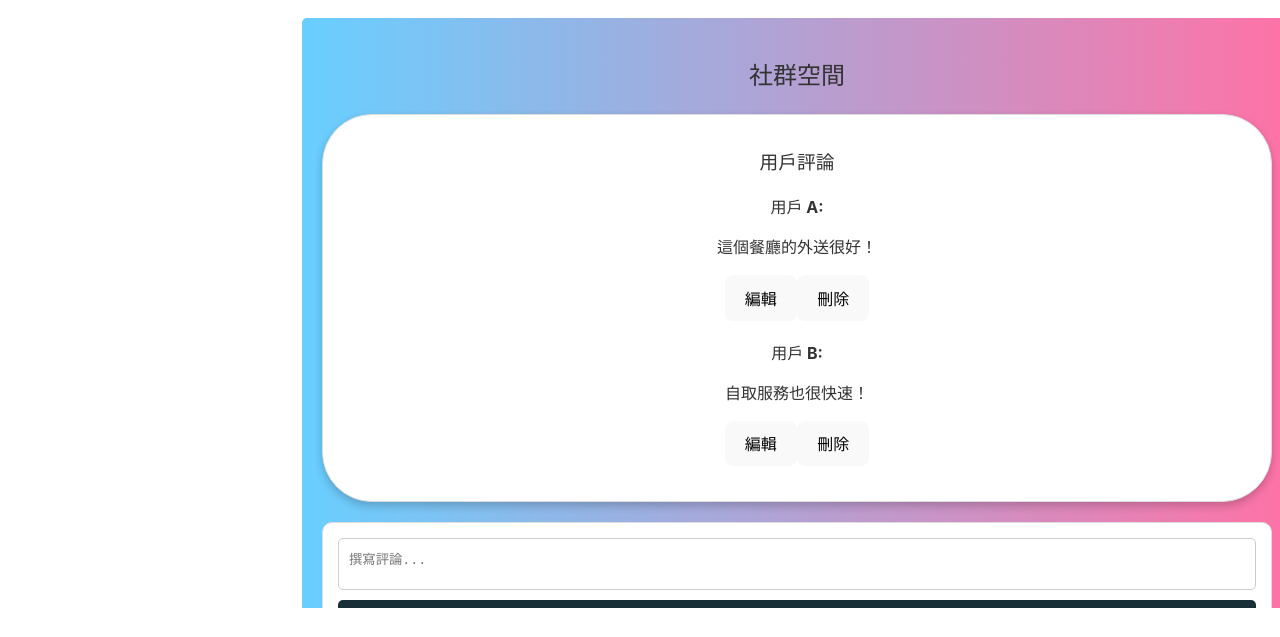
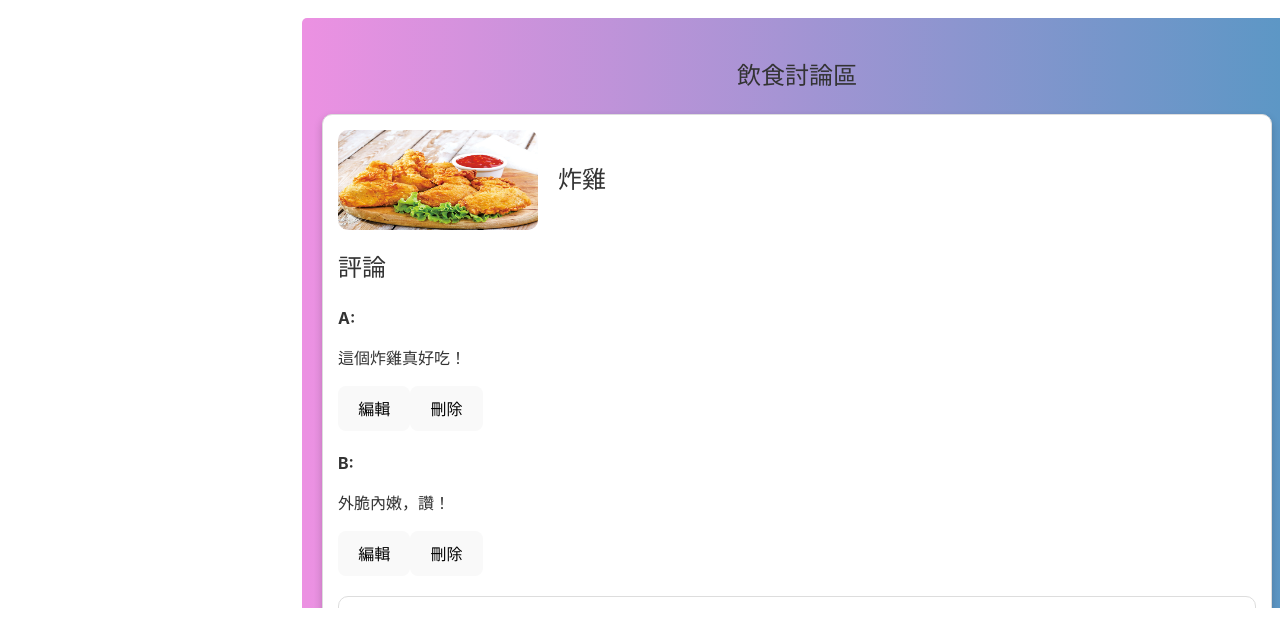
Before and after one commit to shiyuzhi/ecoenjoy, a Vue app: page /community in a window 1280 px wide. Shown: the part 224-861 px from the top of the page. Built offline with nearby package versions, Linux system fonts and the light colour scheme; no server answers.

Commit message:
Add images and update components

```diff
--- a/src/App.vue
+++ b/src/App.vue
@@ -80,7 +80,7 @@
 
         <!-- 營養查詢區域 -->
         <div class="nutrition-query-container">
-          <h1 class="nutrition-title">營養價值查詢</h1>
+          <h1 class="nutrition-title">營養需求</h1>
 
           <!-- 營養素選擇區域 -->
           <div>
@@ -102,7 +102,7 @@
 
           <!-- 查詢結果區域 -->
           <div class="query-results" v-if="queryResults.length > 0">
-            <h4>查詢結果:</h4>
+            <h4>推薦結果:</h4>
             <ul>
               <li v-for="item in queryResults" :key="item.id">
                 {{ item.name }} - 蛋白質: {{ item.protein }}g, 熱量: {{ item.calories }}kcal, 脂質: {{ item.fat }}g, 碳水: {{ item.carbo }}g,餐廳: {{ item.restaurant_name}}
@@ -179,6 +179,8 @@
   import { useRouter } from 'vue-router';
   import axios from 'axios';
   import logo from './assets/LOGO.png';
+  import pizzaImage from './assets/PIZZA.jpg';
+import chickenImage from './assets/CHICKEN.jpg';
 
   export default {
     setup() {
@@ -355,6 +357,8 @@
         nutrients,
         resetSelections,
         logo,
+        pizzaImage,
+        chickenImage,
       };
     },
   };
--- a/src/views/Community.vue
+++ b/src/views/Community.vue
@@ -1,79 +1,141 @@
 <template>
-  <div class="community">
-    <h2>社群空間</h2>
+  <div class="food-forum">
+    <h2>飲食討論區</h2>
+    <div class="food-item" v-for="food in foodItems" :key="food.id">
+      <div class="food-header">
+        <img :src="food.image" alt="food" class="food-image"/>
+        <div class="food-text">
+          <h3>{{ food.name }}</h3>
+        </div>
+      </div>
       <div class="comments">
-      <h3>用戶評論</h3>
-      <div class="comment" v-for="comment in comments" :key="comment.id">
+        <h2>評論</h2>
+        <div class="comment" v-for="comment in food.comments" :key="comment.id">
           <strong>{{ comment.username }}:</strong>
           <p>{{ comment.text }}</p>
-        <button @click="editComment(comment)">編輯</button>
-        <button @click="deleteComment(comment.id)">刪除</button>
+          <button @click="editComment(food.id, comment)">編輯</button>
+          <button @click="deleteComment(food.id, comment.id)">刪除</button>
         </div>
       </div>
 
       <div class="new-comment">
-      <textarea v-model="newComment" placeholder="撰寫評論..."></textarea>
-      <button @click="submitComment">提交評論</button>
+        <textarea v-model="newComment[food.id]" placeholder="撰寫評論..."></textarea>
+        <button @click="submitComment(food.id)">提交評論</button>
+      </div>
     </div>
   </div>
 </template>
 
 <script>
+  import CHICKEN from '@/assets/CHICKEN.jpg';
+  import PIZZA from '@/assets/PIZZA.jpg';
+
   export default {
   data() {
     return {
+      foodItems: [
+        {
+          id: 1,
+          name: '炸雞',
+          image:  CHICKEN,
           comments: [
-        { id: 1, username: '用戶 A', text: '這個餐廳的外送很好！' },
-        { id: 2, username: '用戶 B', text: '自取服務也很快速！' },
+            { id: 1, username: 'A', text: '這個炸雞真好吃！' },
+            { id: 2, username: 'B', text: '外脆內嫩，讚！' }
+          ]
+        },
+        {
+          id: 2,
+          name: '披薩',
+          image: PIZZA,
+          comments: [
+            { id: 1, username: 'APPLE', text: '這家披薩的起司很濃郁！' }
+          ]
+        }
       ],
-      newComment: '',
+      newComment: {},
     };
   },
   methods: {
-    submitComment() {
-      if (this.newComment.trim()) {
-        this.comments.push({
-          id: this.comments.length + 1,
+    submitComment(foodId) {
+      const commentText = this.newComment[foodId]?.trim();
+      if (commentText) {
+        const food = this.foodItems.find(f => f.id === foodId);
+        food.comments.push({
+          id: food.comments.length + 1,
           username: '新用戶',
-          text: this.newComment,
+          text: commentText,
         });
-        this.newComment = '';
+        this.newComment[foodId] = '';
       } else {
         alert('請輸入評論內容');
       }
     },
-    editComment(comment) {
+    editComment(foodId, comment) {
       const editedText = prompt("編輯評論", comment.text);
       if (editedText !== null && editedText.trim()) {
-        comment.text = editedText; //更新
+        comment.text = editedText; // 更新評論內容
       }
     },
-    deleteComment(commentId) {
-      this.comments = this.comments.filter(comment => comment.id !== commentId); // 刪除評論
+    deleteComment(foodId, commentId) {
+      const food = this.foodItems.find(f => f.id === foodId);
+      food.comments = food.comments.filter(comment => comment.id !== commentId);
     },
   },
 };
 </script>
 
 <style scoped>
-.community {
+.food-forum {
   padding: 20px;
-  background: linear-gradient(to right, #68cfff, #ff72a6); /* 漸變背景 */
+  background: linear-gradient(to right, #ec91e2, #5b97c5); /* 漸變背景 */
   border-radius: 5px;
   color: #333;
 }
 
-.comments {
-  margin-bottom: 20px;
+.food-item {
+  margin-bottom: 30px;
   padding: 15px;
   background: white;
   border: 1px solid #ddd;
-  border-radius: 50px;
+  border-radius: 10px;
   box-shadow: 0 4px 8px rgba(0, 0, 0, 0.2);
+}
+
+.food-header {
+  display: flex;
+  justify-content: flex-start;
+  align-items: center;
+  margin-bottom: 15px;
+}
+
+.food-text {
+  flex-grow: 1;
+}
+
+.food-image {
+  width: 200px;
+  height: 100px;
+  border-radius: 10px;
+  margin-right: 20px;
+}
+
+.food-header h3 {
+  font-size: 1.5rem;
+  text-align: left; /* 讓文字對齊左邊 */
+}
+
+.comments {
+  margin-bottom: 20px;
+}
+
+.comments {
+  margin-bottom: 20px;
+  text-align: left;
 }
 
 .comment {
   margin-bottom: 20px;
+  text-align: left;
 }
 
 .new-comment {
@@ -82,27 +144,7 @@ export default {
   background: #fff;
   border: 1px solid #ddd;
   border-radius: 10px;
-  padding: 15px;
-}
-
-.new-comment textarea {
-  margin-bottom: 10px;
-  border: 1px solid #ccc;
-  border-radius: 5px;
-  padding: 10px;
-  resize: none;
-}
-
-.new-comment button {
-  background-color: #192f38;
-  color: white;
-  border: none;
-  border-radius: 5px;
-  padding: 10px;
-  cursor: pointer;
-}
-
-.new-comment button:hover {
-  background-color: #3d3841;
+  padding: 20px;
+  text-align: left;
 }
 </style>
--- a/src/views/Delivery.vue
+++ b/src/views/Delivery.vue
@@ -66,7 +66,7 @@ export default {
       ];
     },
     checkout() {
-      alert('結帳功能尚未實現');
+      alert('結帳功能');
     },
   },
   mounted() {
--- a/vite.config.js
+++ b/vite.config.js
@@ -1,7 +1,12 @@
-import { defineConfig } from 'vite'
-import vue from '@vitejs/plugin-vue'
+import { defineConfig } from 'vite';
+import vue from '@vitejs/plugin-vue';
+import path from 'path';
 
-// https://vitejs.dev/config/
 export default defineConfig({
   plugins: [vue()],
-})
+  resolve: {
+    alias: {
+      '@': path.resolve(__dirname, 'src'),
+    },
+  },
+});
```
Also changed, not shown: src/assets/CHICKEN.jpg (added), src/assets/PIZZA.jpg (added). Lines whose indentation alone changed are shown as unchanged.
